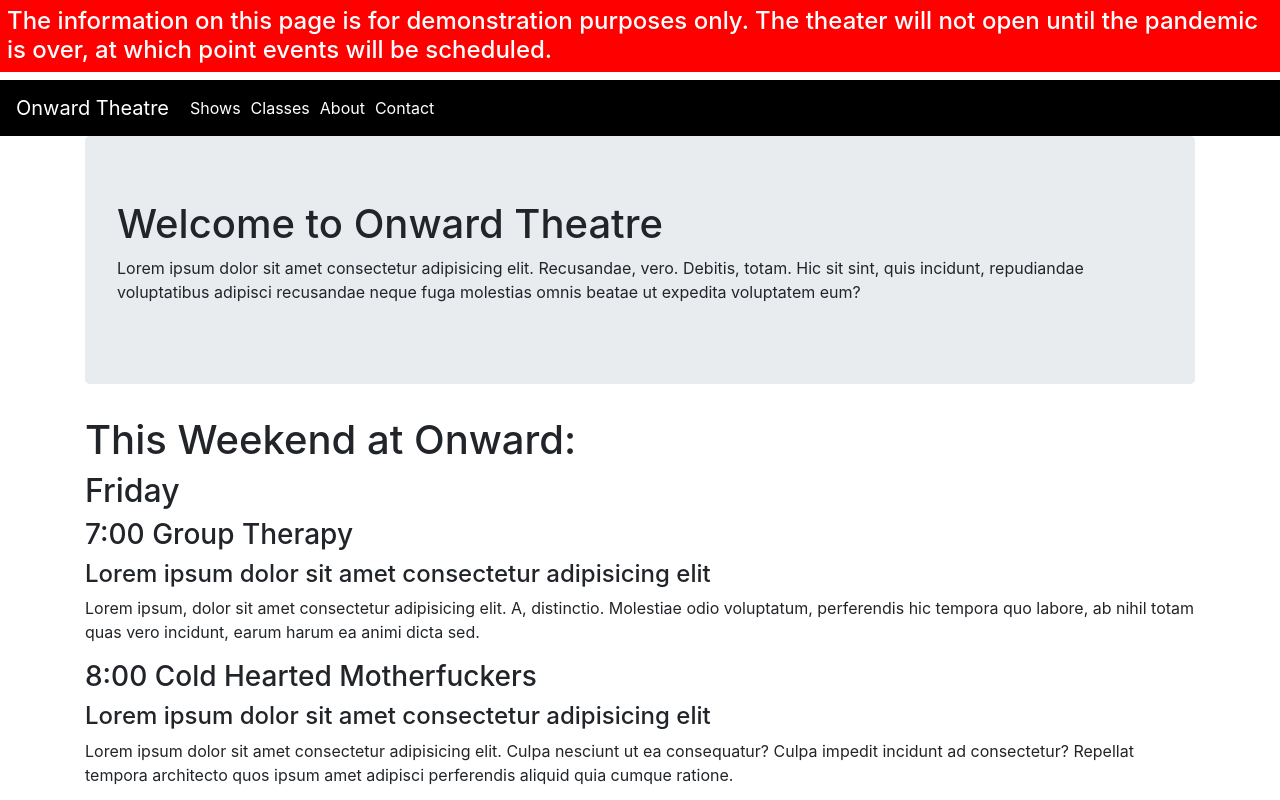
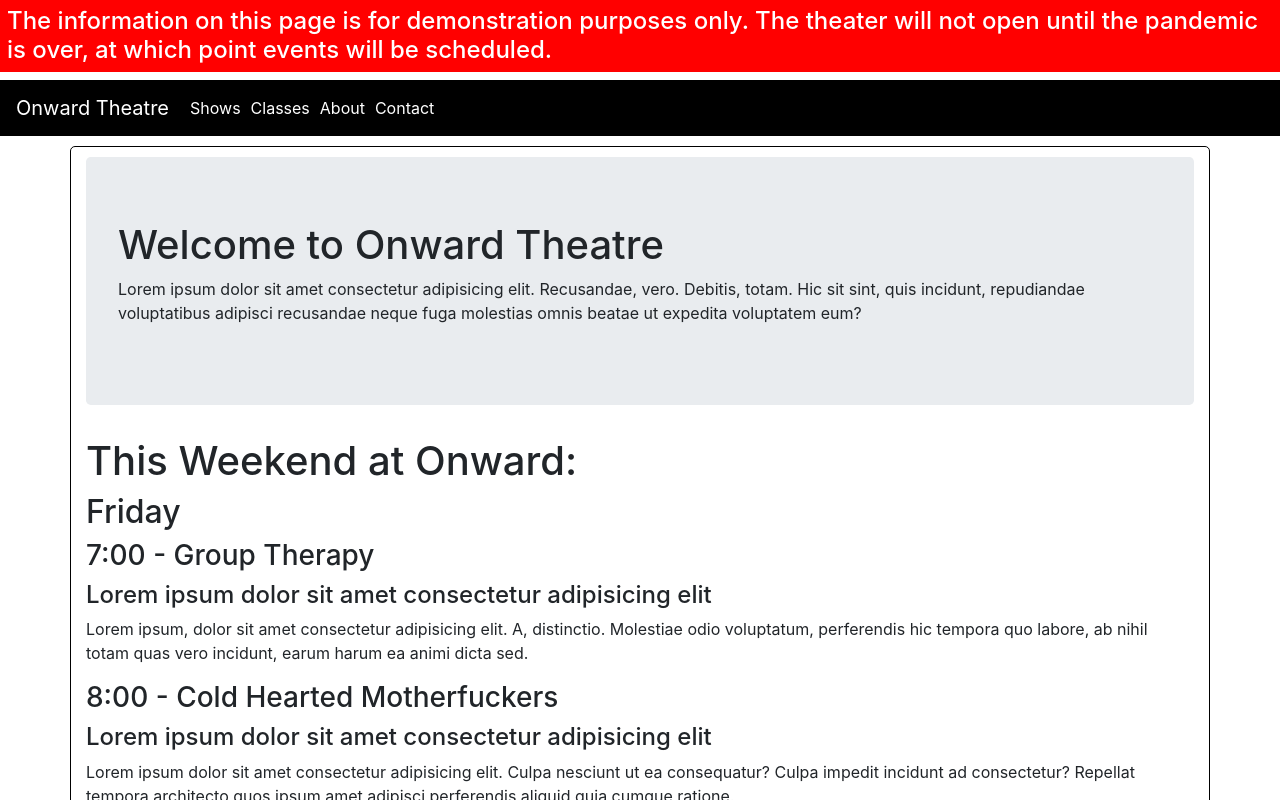
Before and after one commit to roblingjohn/onward-theatre, a React (Create React App) app in the folder client/: page / in a window 1280 px wide. Shown: the top 800 px of the page. Built offline with nearby package versions, Linux system fonts and the light colour scheme.

Commit message:
styling on container

```diff
--- a/client/src/components/ShowInfo.jsx
+++ b/client/src/components/ShowInfo.jsx
@@ -4,7 +4,7 @@ const ShowInfo = (props) => {
     return (
         <div>
             <h3>
-              {props.showTime} {props.showName}
+              {props.showTime} - {props.showName}
             </h3>
             <h4>{props.tagline}</h4>
             <p>{props.description}</p>
--- a/client/src/index.css
+++ b/client/src/index.css
@@ -33,3 +33,15 @@ a.brandLink {
 a.navlink {
   color: white;
 }
+
+.container {
+  border-color: black;
+  border-style: solid;
+  border-width: 1px;
+  border-radius: 5px;
+  margin-top: 10px;
+}
+
+.jumbotron {
+  margin-top: 10px;
+}
```
